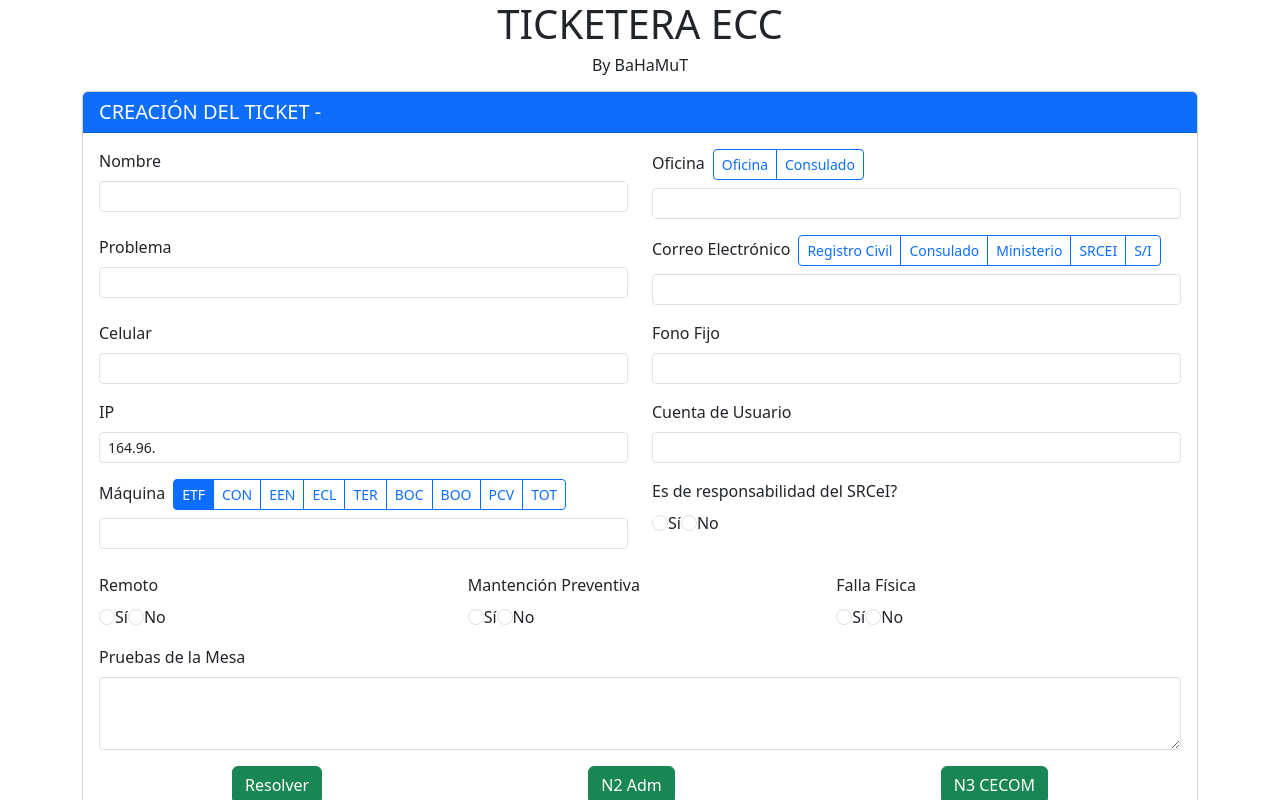
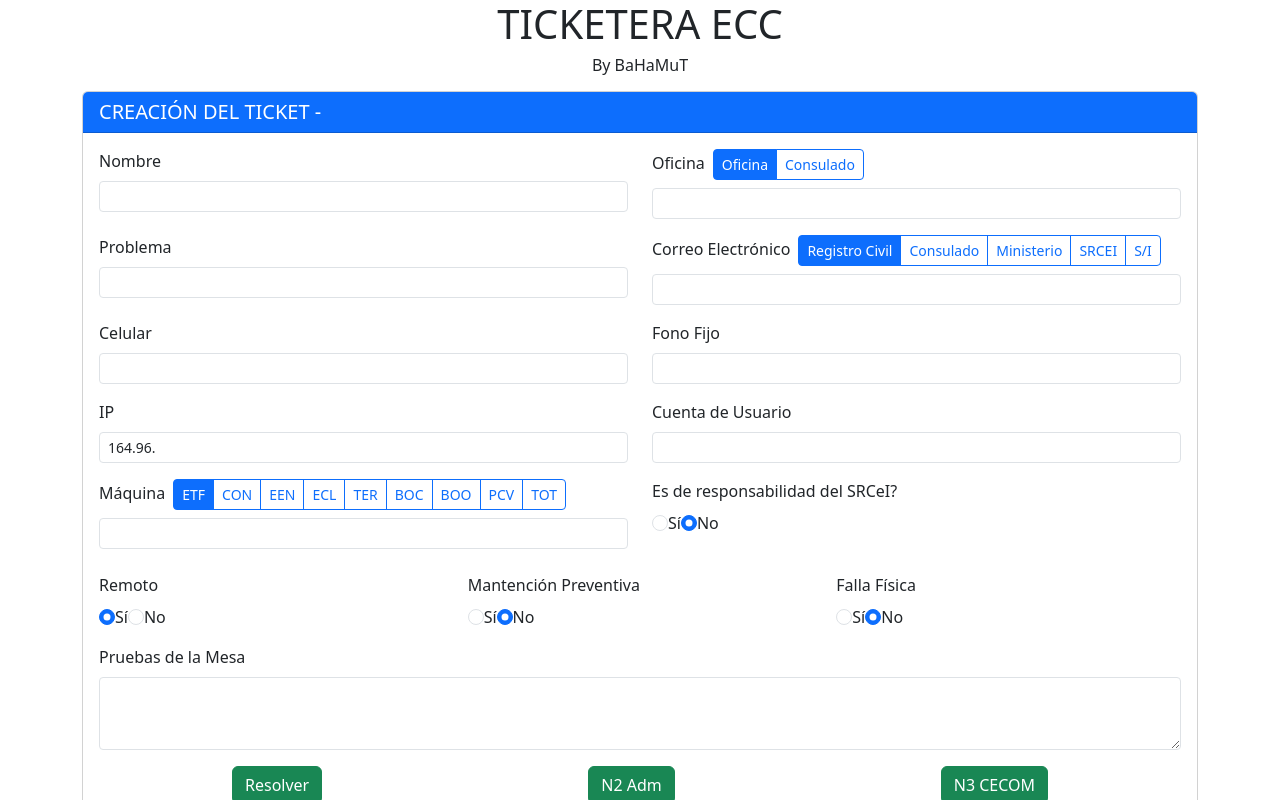
Before and after one commit to BaHaMuT11/ticketera-ecc, a React (Vite) app: page /baha-ticket in a window 1280 px wide. Shown: the top 800 px of the page. Built offline with nearby package versions, Linux system fonts and the light colour scheme.

Commit message:
Se corrige toUpper y trim en caliente
Se corrige toUpper y trim en caliente y se realiza transformación al resolver

```diff
--- a/src/components/TicketForm.jsx
+++ b/src/components/TicketForm.jsx
@@ -3,6 +3,7 @@ import {UserContext} from "../context/UserProvider.jsx";
 import {TicketContext} from "../context/TicketProvider.jsx";
 import {StringBuilder} from "../utilities/StringBuilder.js"
 import TicketBody from "./generic/TicketBody.jsx";
+import {formTransform} from "../utilities/FormTransform.js";
 
 const TicketForm = () => {
 
@@ -11,9 +12,9 @@ const TicketForm = () => {
     const {setTicket} = useContext(TicketContext);
 
     const parseTicket = (formTicket) => {
-        const defTipoEstacion = "TIPO ESTACIÓN: " + formTicket.tipoMaquina;
+        const defTipoEstacion = "TIPO ESTACIÓN: " + formTransform(formTicket.tipoMaquina);
         const sb = new StringBuilder(defTipoEstacion);
-        sb.appendLine("NOMBRE MAQUINA: " + formTicket.tipoMaquina + "-" + formTicket.maquina)
+        sb.appendLine("NOMBRE MAQUINA: " + formTransform(formTicket.tipoMaquina) + "-" + formTransform(formTicket.maquina))
         return sb.toString();
     }
 
@@ -21,7 +22,7 @@ const TicketForm = () => {
         const {name,value,type,checked} = e.target;
         setTicketFormData({
             ...ticketFormData,
-            [name]: type === "checkbox" ? checked : value.trim().toUpperCase(),
+            [name]: type === "checkbox" ? checked : value,
         });
     };
 
@@ -51,13 +52,13 @@ const TicketForm = () => {
                                     <label htmlFor="oficina" className="form-label">Oficina
                                         <div className="btn-group ms-2" role="group">
                                             <input type="radio" className="btn-check" name="tipoOficina" id="oficinaRadio"
-                                                   value="OFICINA" checked={ticketFormData.tipoOficina === "oficina"}
+                                                   value="OFICINA" checked={ticketFormData.tipoOficina === "OFICINA"}
                                                    onChange={handleChange} required/>
                                             <label className="btn btn-outline-primary btn-sm"
                                                    htmlFor="oficinaRadio">Oficina</label>
 
                                             <input type="radio" className="btn-check" name="tipoOficina" id="consuladoRadio"
-                                                   value="CONSULADO" checked={ticketFormData.tipoOficina === "consulado"}
+                                                   value="CONSULADO" checked={ticketFormData.tipoOficina === "CONSULADO"}
                                                    onChange={handleChange}  />
                                             <label className="btn btn-outline-primary btn-sm"
                                                    htmlFor="consuladoRadio">Consulado</label>
@@ -79,37 +80,37 @@ const TicketForm = () => {
                                         <div className="btn-group ms-2" role="group">
                                             <input type="radio" className="btn-check" name="tipoCorreo"
                                                    id="registroCivilRadio"
-                                                   value="registroCivil"
-                                                   checked={ticketFormData.tipoCorreo === "registroCivil"}
+                                                   value="REGISTROCIVIL"
+                                                   checked={ticketFormData.tipoCorreo === "REGISTROCIVIL"}
                                                    onChange={handleChange} required />
                                             <label className="btn btn-outline-primary btn-sm" htmlFor="registroCivilRadio">Registro
                                                 Civil</label>
 
                                             <input type="radio" className="btn-check" name="tipoCorreo"
-                                                   id="consuladoInstRadio" value="consulado"
-                                                   checked={ticketFormData.tipoCorreo === "consulado"}
+                                                   id="consuladoInstRadio" value="CONSULADO"
+                                                   checked={ticketFormData.tipoCorreo === "CONSULADO"}
                                                    onChange={handleChange} />
                                             <label className="btn btn-outline-primary btn-sm"
                                                    htmlFor="consuladoInstRadio">Consulado</label>
 
                                             <input type="radio" className="btn-check" name="tipoCorreo" id="ministerioRadio"
-                                                   value="ministerio"
-                                                   checked={ticketFormData.tipoCorreo === "ministerio"}
+                                                   value="MINISTERIO"
+                                                   checked={ticketFormData.tipoCorreo === "MINISTERIO"}
                                                    onChange={handleChange}
                                             />
                                             <label className="btn btn-outline-primary btn-sm"
                                                    htmlFor="ministerioRadio">Ministerio</label>
 
                                             <input type="radio" className="btn-check" name="tipoCorreo" id="srceiRadio"
-                                                   value="srcei"
-                                                   checked={ticketFormData.tipoCorreo === "srcei"}
+                                                   value="SRCEI"
+                                                   checked={ticketFormData.tipoCorreo === "SRCEI"}
                                                    onChange={handleChange} />
                                             <label className="btn btn-outline-primary btn-sm"
                                                    htmlFor="srceiRadio">SRCEI</label>
 
                                             <input type="radio" className="btn-check" name="tipoCorreo" id="siRadio"
-                                                   value="si"
-                                                   checked={ticketFormData.tipoCorreo === "si"}
+                                                   value="SI"
+                                                   checked={ticketFormData.tipoCorreo === "SI"}
                                                    onChange={handleChange}/>
                                             <label className="btn btn-outline-primary btn-sm" htmlFor="siRadio">S/I</label>
                                         </div>
@@ -213,13 +214,13 @@ const TicketForm = () => {
                                     <div>
                                         <input type="radio" className="form-check-input" name="responsabilidad"
                                                id="responsabilidadSi"
-                                               value="si" checked={ticketFormData.responsabilidad === "si"}
+                                               value="SI" checked={ticketFormData.responsabilidad === "SI"}
                                                onChange={handleChange} required />
                                         <label htmlFor="responsabilidadSi" className="form-check-label">Sí</label>
                                         <input type="radio" className="form-check-input" name="responsabilidad"
                                                id="responsabilidadNo"
-                                               value="no"
-                                               checked={ticketFormData.responsabilidad === "no"}
+                                               value="NO"
+                                               checked={ticketFormData.responsabilidad === "NO"}
                                                onChange={handleChange} required />
                                         <label htmlFor="responsabilidadNo" className="form-check-label">No</label>
                                     </div>
@@ -231,11 +232,11 @@ const TicketForm = () => {
                                     <label className="form-label">Remoto</label>
                                     <div>
                                         <input type="radio" className="form-check-input" name="remoto" id="remotoSi"
-                                               value="si" checked={ticketFormData.remoto === "si"}
+                                               value="SI" checked={ticketFormData.remoto === "SI"}
                                                onChange={handleChange} required />
                                         <label htmlFor="remotoSi" className="form-check-label">Sí</label>
                                         <input type="radio" className="form-check-input" name="remoto" id="remotoNo"
-                                               value="no" checked={ticketFormData.remoto === "no"}
+                                               value="NO" checked={ticketFormData.remoto === "NO"}
                                                onChange={handleChange} />
                                         <label htmlFor="remotoNo" className="form-check-label">No</label>
                                     </div>
@@ -245,13 +246,13 @@ const TicketForm = () => {
                                     <label className="form-label">Mantención Preventiva</label>
                                     <div>
                                         <input type="radio" className="form-check-input" name="mantenimiento"
-                                               id="mantenimientoSi" value="si"
-                                               checked={ticketFormData.mantenimiento === "si"}
+                                               id="mantenimientoSi" value="SI"
+                                               checked={ticketFormData.mantenimiento === "SI"}
                                                onChange={handleChange} required />
                                         <label htmlFor="mantenimientoSi" className="form-check-label">Sí</label>
                                         <input type="radio" className="form-check-input" name="mantenimiento"
-                                               id="mantenimientoNo" value="no"
-                                               checked={ticketFormData.mantenimiento === "no"}
+                                               id="mantenimientoNo" value="NO"
+                                               checked={ticketFormData.mantenimiento === "NO"}
                                                onChange={handleChange}  />
                                         <label htmlFor="mantenimientoNo" className="form-check-label">No</label>
                                     </div>
@@ -261,13 +262,13 @@ const TicketForm = () => {
                                     <label className="form-label">Falla Física</label>
                                     <div>
                                         <input type="radio" className="form-check-input" name="fallaFisica"
-                                               id="fallaFisicaSi" value="si"
-                                               checked={ticketFormData.fallaFisica === "si"}
+                                               id="fallaFisicaSi" value="SI"
+                                               checked={ticketFormData.fallaFisica === "SI"}
                                                onChange={handleChange} required />
                                         <label htmlFor="fallaFisicaSi" className="form-check-label">Sí</label>
                                         <input type="radio" className="form-check-input" name="fallaFisica"
-                                               id="fallaFisicaNo" value="no"
-                                               checked={ticketFormData.fallaFisica === "no"}
+                                               id="fallaFisicaNo" value="NO"
+                                               checked={ticketFormData.fallaFisica === "NO"}
                                                onChange={handleChange}  />
                                         <label htmlFor="fallaFisicaNo" className="form-check-label">No</label>
                                     </div>
--- a/src/components/generic/TicketBody.jsx
+++ b/src/components/generic/TicketBody.jsx
@@ -2,6 +2,7 @@ import {useContext} from "react";
 import {TicketContext} from "../../context/TicketProvider.jsx";
 
 const TicketBody = () => {
+
 
     const {ticket} = useContext(TicketContext);
 
--- /dev/null
+++ b/src/utilities/FormTransform.js
@@ -0,0 +1,4 @@
+
+export const formTransform = (value) => {
+    return typeof value === "string" ? value.trim().toUpperCase() : value;
+};
```
